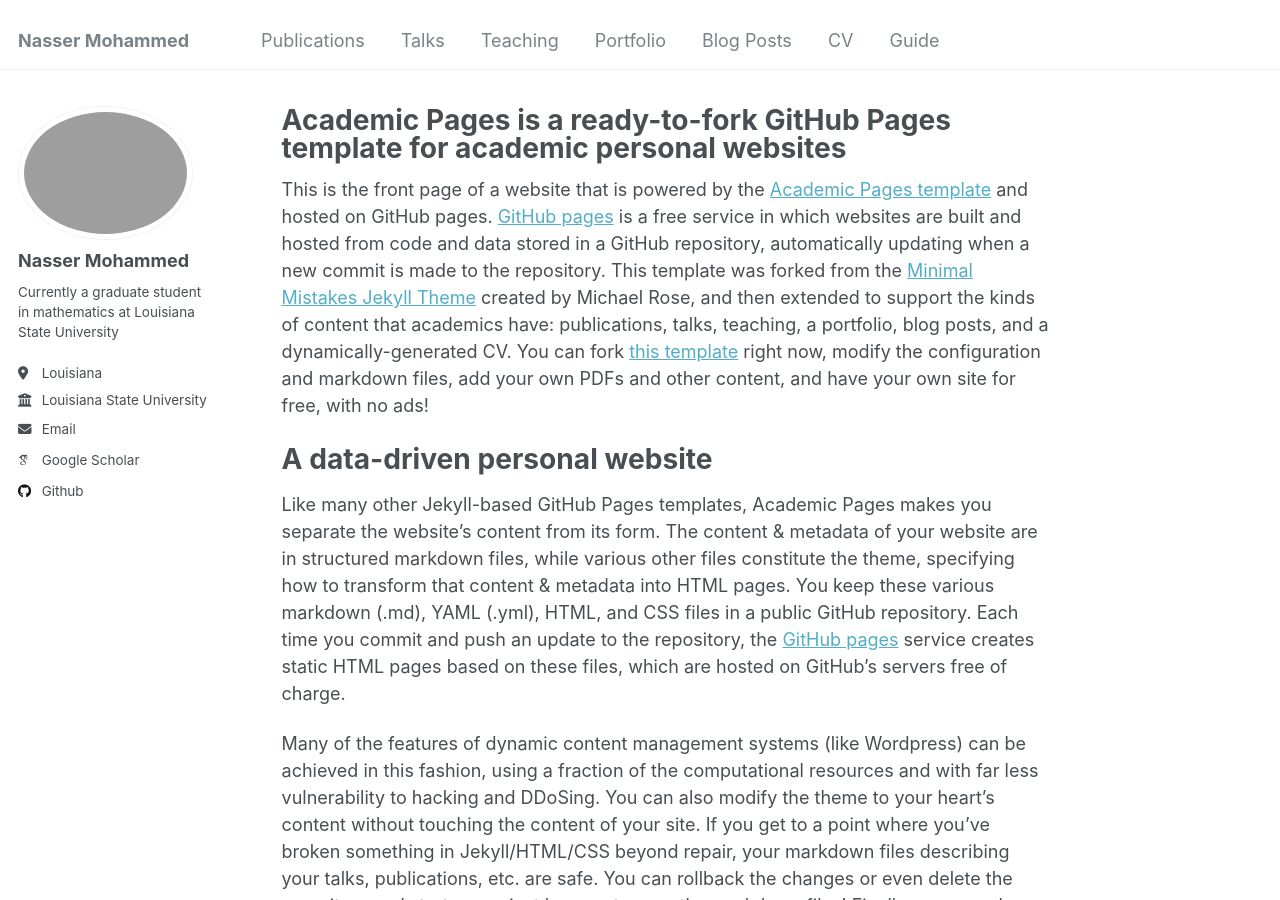
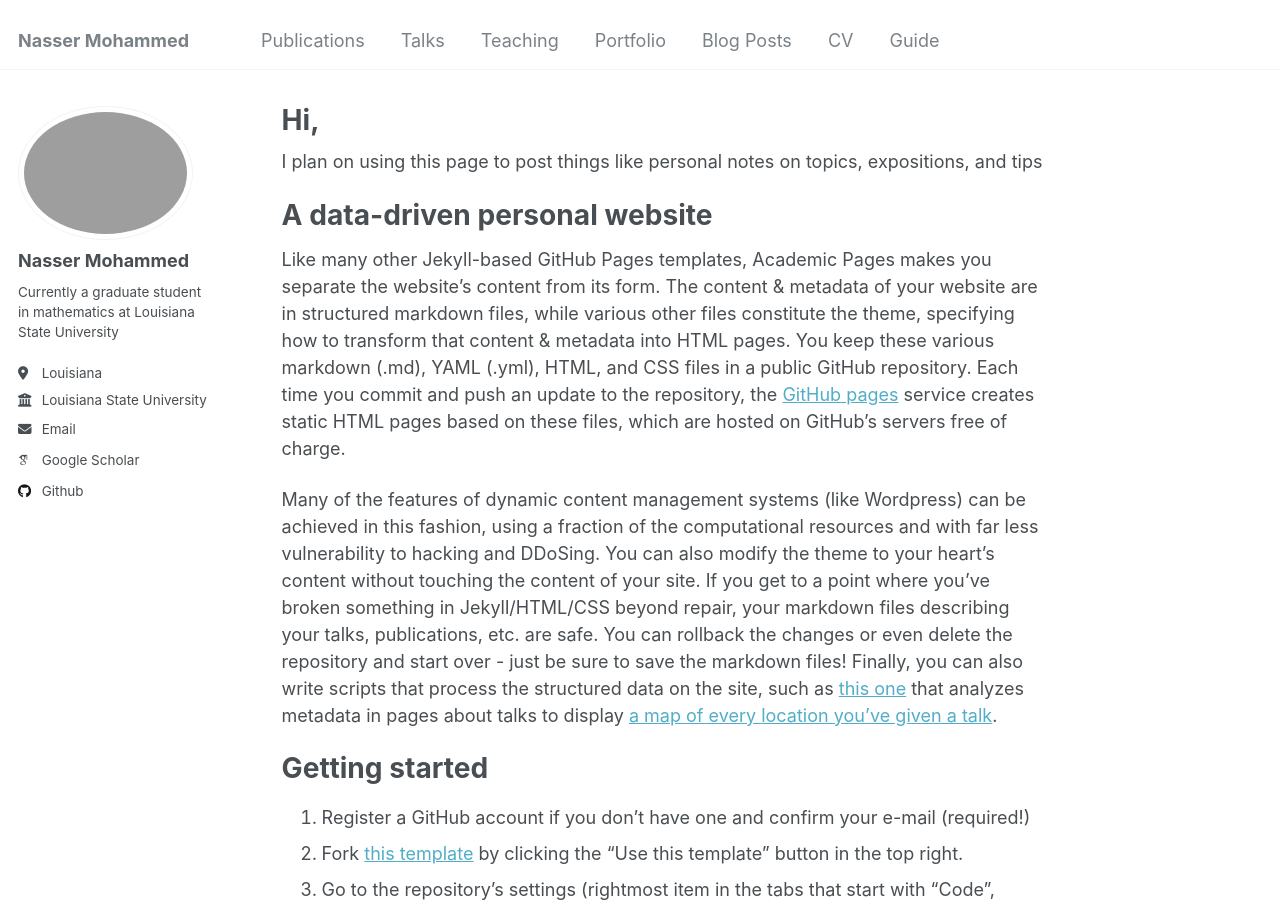
Before and after one commit to Nasser-Mohammed/Nasser-Mohammed.github.io, a Jekyll site: the page built from _pages/about.md, in a window 1280 px wide and 900 px high. Built offline with Jekyll 4.4.1, drawn with Linux system fonts in a browser that asks for light colours; some web fonts are replaced.

Commit message:
Update about.md

```diff
--- a/_pages/about.md
+++ b/_pages/about.md
@@ -1,13 +1,13 @@
 ---
 permalink: /
-title: "Academic Pages is a ready-to-fork GitHub Pages template for academic personal websites"
+title: "Hi,"
 author_profile: true
 redirect_from:
   - /about/
   - /about.html
 ---
 
-This is the front page of a website that is powered by the [Academic Pages template](https://github.com/academicpages/academicpages.github.io) and hosted on GitHub pages. [GitHub pages](https://pages.github.com) is a free service in which websites are built and hosted from code and data stored in a GitHub repository, automatically updating when a new commit is made to the repository. This template was forked from the [Minimal Mistakes Jekyll Theme](https://mmistakes.github.io/minimal-mistakes/) created by Michael Rose, and then extended to support the kinds of content that academics have: publications, talks, teaching, a portfolio, blog posts, and a dynamically-generated CV. You can fork [this template](https://github.com/academicpages/academicpages.github.io) right now, modify the configuration and markdown files, add your own PDFs and other content, and have your own site for free, with no ads!
+I plan on using this page to post things like personal notes on topics, expositions, and tips
 
 A data-driven personal website
 ======
```
